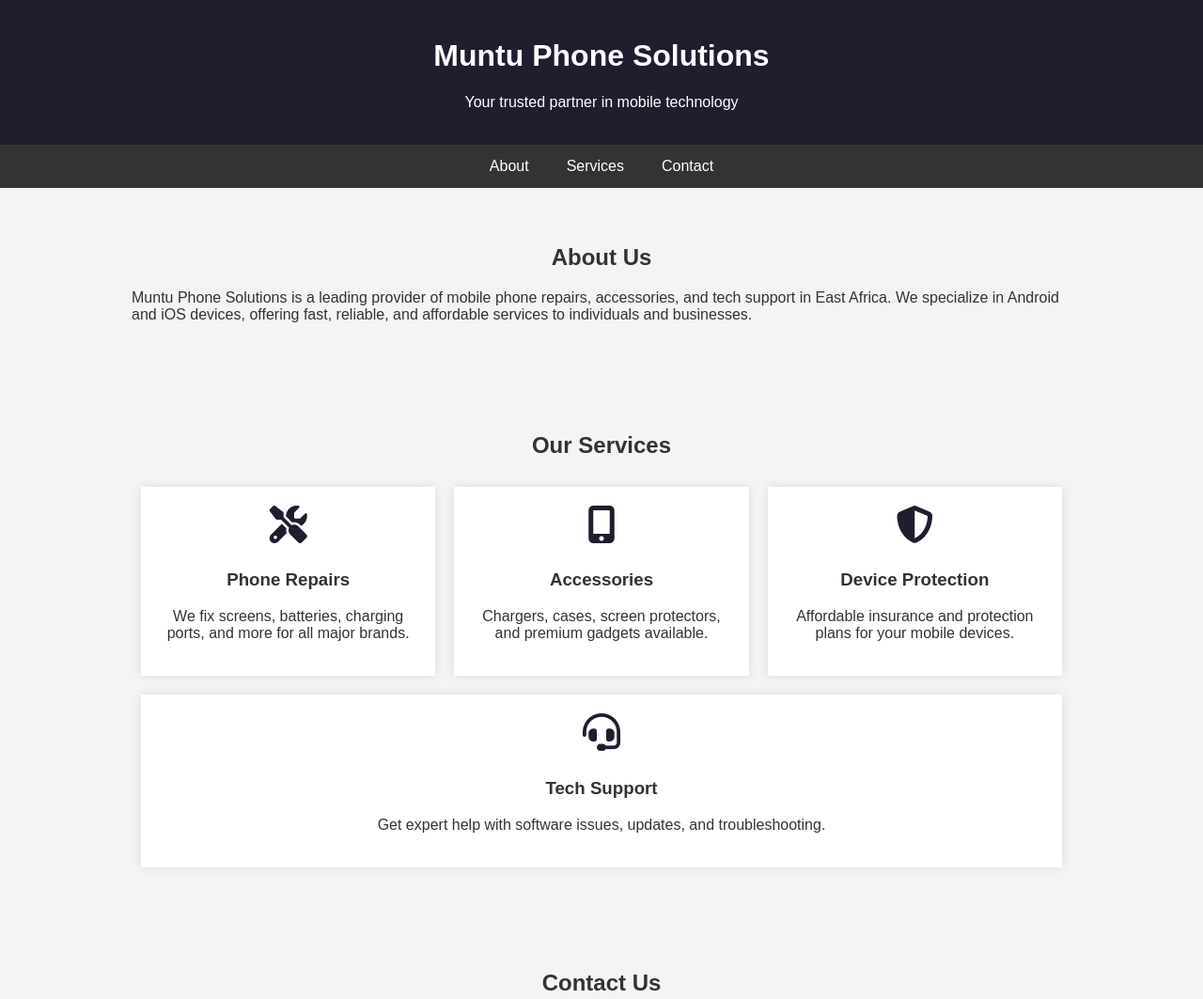
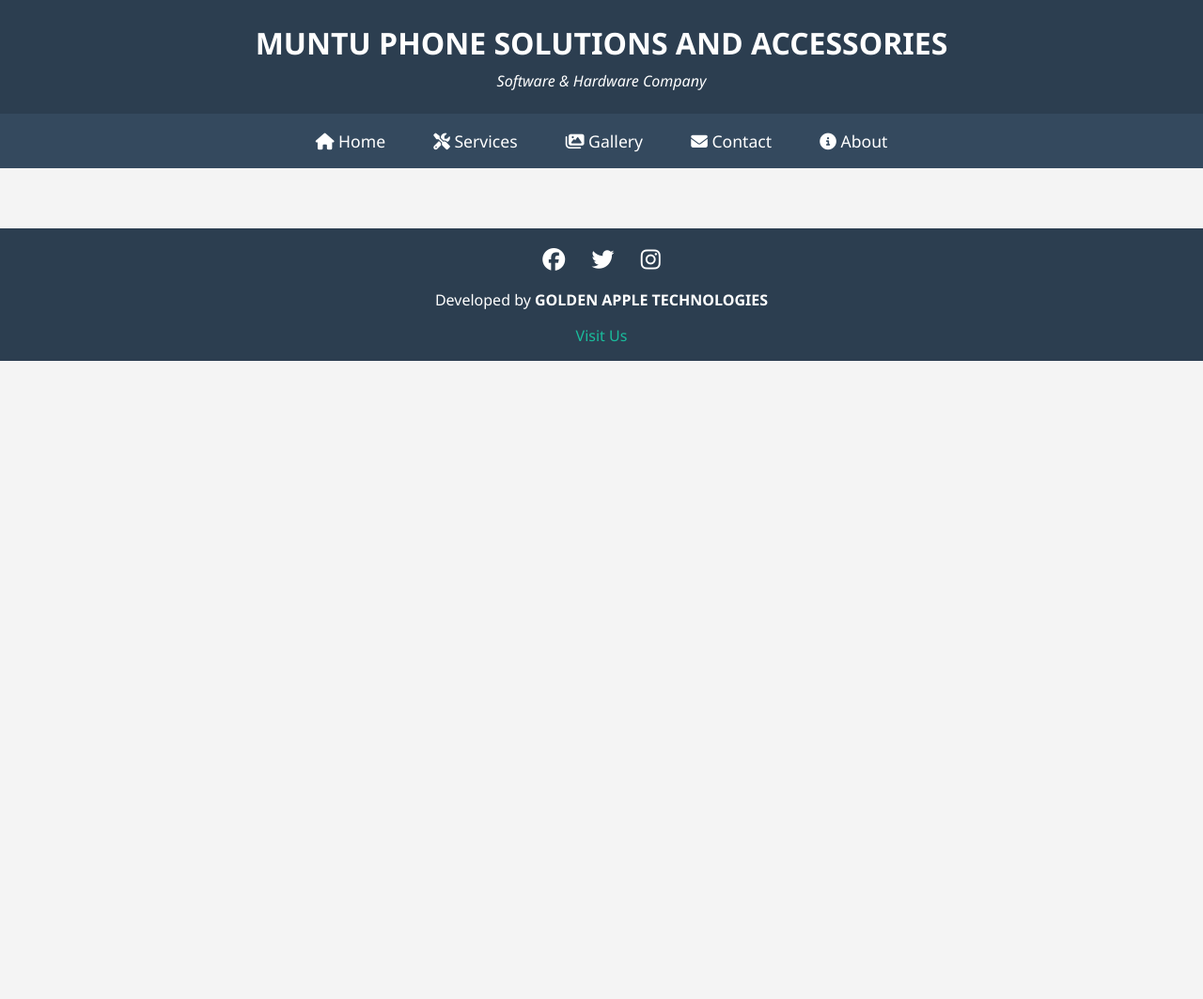
Before and after one commit to rockrock-rock/rockrock-rock.github.io, a plain HTML site: page index.html in a window 1280 px wide. Shown: the top 1063 px of the page at 94% size. After the commit the page ends 800 px from the top, so only its background shows below. Drawn offline with Linux system fonts and the light colour scheme.

Commit message:
Update index.html

```diff
--- a/index.html
+++ b/index.html
@@ -3,145 +3,174 @@
 <head>
   <meta charset="UTF-8" />
   <meta name="viewport" content="width=device-width, initial-scale=1.0" />
-  <title>Muntu Phone Solutions</title>
-  <link rel="stylesheet" href="https://cdnjs.cloudflare.com/ajax/libs/font-awesome/6.5.0/css/all.min.css" />
+  <title>MUNTU PHONE SOLUTIONS</title>
   <style>
     body {
   margin: 0;
-      font-family: Arial, sans-serif;
+  font-family: 'Segoe UI', sans-serif;
   background-color: #f4f4f4;
   color: #333;
 }
+
 header {
-      background-color: #1e1e2f;
+  background-color: #2c3e50;
   color: white;
-      padding: 20px 0;
   text-align: center;
+  padding: 1.5em 0;
 }
+
+header h1 {
+  margin: 0;
+  font-size: 2em;
+}
+
+header p {
+  margin: 0.5em 0 0;
+  font-style: italic;
+}
+
 nav {
-      background-color: #333;
+  background-color: #34495e;
+}
+
+nav ul {
+  list-style: none;
   display: flex;
   justify-content: center;
+  padding: 0;
+  margin: 0;
+  flex-wrap: wrap;
 }
+
+nav li {
+  margin: 0.5em;
+}
+
 nav a {
   color: white;
-      padding: 14px 20px;
   text-decoration: none;
-      transition: background 0.3s;
+  font-size: 1.1em;
+  padding: 0.5em 1em;
+  display: inline-block;
 }
+
 nav a:hover {
-      background-color: #575757;
+  background-color: #1abc9c;
+  border-radius: 5px;
 }
-    .section {
-      padding: 40px 20px;
+
+main {
+  padding: 2em;
   max-width: 1000px;
   margin: auto;
 }
-    .section h2 {
-      text-align: center;
-      margin-bottom: 20px;
+
+.card {
+  background-color: white;
+  padding: 1.5em;
+  margin-bottom: 1.5em;
+  border-radius: 8px;
+  box-shadow: 0 2px 5px rgba(0,0,0,0.1);
 }
-    .services {
-      display: flex;
-      flex-wrap: wrap;
-      justify-content: space-around;
+
+.card h2 {
+  margin-top: 0;
+  color: #2c3e50;
 }
-    .service {
-      background: white;
-      padding: 20px;
-      margin: 10px;
-      flex: 1 1 250px;
-      box-shadow: 0 0 10px rgba(0,0,0,0.1);
-      text-align: center;
+
+.card i {
+  color: #1abc9c;
+  margin-right: 0.5em;
 }
-    .service i {
-      font-size: 40px;
-      margin-bottom: 10px;
-      color: #1e1e2f;
+
+.gallery {
+  display: grid;
+  grid-template-columns: repeat(auto-fit, minmax(200px, 1fr));
+  gap: 1em;
 }
+
+.gallery img {
+  width: 100%;
+  border-radius: 8px;
+  box-shadow: 0 2px 5px rgba(0,0,0,0.1);
+}
+
+form {
+  background-color: white;
+  padding: 1.5em;
+  border-radius: 8px;
+  box-shadow: 0 2px 5px rgba(0,0,0,0.1);
+}
+
+form input, form textarea {
+  width: 100%;
+  padding: 0.8em;
+  margin-bottom: 1em;
+  border: 1px solid #ccc;
+  border-radius: 5px;
+}
+
+form button {
+  background-color: #1abc9c;
+  color: white;
+  border: none;
+  padding: 0.8em 1.5em;
+  border-radius: 5px;
+  cursor: pointer;
+}
+
+form button:hover {
+  background-color: #16a085;
+}
+
 footer {
-      background-color: #1e1e2f;
+  background-color: #2c3e50;
   color: white;
   text-align: center;
-      padding: 20px;
+  padding: 1em;
 }
-    .contact-form input, .contact-form textarea {
-      width: 100%;
-      padding: 10px;
-      margin: 10px 0;
+
+footer a {
+  color: #1abc9c;
+  text-decoration: none;
 }
-    .contact-form button {
-      background-color: #1e1e2f;
+
+.social a {
+  margin: 0 0.5em;
   color: white;
-      padding: 10px 20px;
-      border: none;
-      cursor: pointer;
-    }
-    .contact-form button:hover {
-      background-color: #333;
+  font-size: 1.5em;
 }
   </style>
+  <script src="https://kit.fontawesome.com/a076d05399.js" crossorigin="anonymous"></script>
 </head>
 <body>
-
   <header>
-    <h1>Muntu Phone Solutions</h1>
-    <p>Your trusted partner in mobile technology</p>
+    <h1>MUNTU PHONE SOLUTIONS AND ACCESSORIES</h1>
+    <p>Software & Hardware Company</p>
   </header>
 
   <nav>
-    <a href="#about">About</a>
-    <a href="#services">Services</a>
-    <a href="#contact">Contact</a>
+    <ul>
+      <li><a href="#"><i class="fas fa-home"></i> Home</a></li>
+      <li><a href="#"><i class="fas fa-tools"></i> Services</a></li>
+      <li><a href="#"><i class="fas fa-images"></i> Gallery</a></li>
+      <li><a href="#"><i class="fas fa-envelope"></i> Contact</a></li>
+      <li><a href="#"><i class="fas fa-info-circle"></i> About</a></li>
+    </ul>
   </nav>
 
-  <section id="about" class="section">
-    <h2>About Us</h2>
-    <p>
-      Muntu Phone Solutions is a leading provider of mobile phone repairs, accessories, and tech support in East Africa. We specialize in Android and iOS devices, offering fast, reliable, and affordable services to individuals and businesses.
-    </p>
-  </section>
-
-  <section id="services" class="section">
-    <h2>Our Services</h2>
-    <div class="services">
-      <div class="service">
-        <i class="fas fa-tools"></i>
-        <h3>Phone Repairs</h3>
-        <p>We fix screens, batteries, charging ports, and more for all major brands.</p>
-      </div>
-      <div class="service">
-        <i class="fas fa-mobile-alt"></i>
-        <h3>Accessories</h3>
-        <p>Chargers, cases, screen protectors, and premium gadgets available.</p>
-      </div>
-      <div class="service">
-        <i class="fas fa-shield-alt"></i>
-        <h3>Device Protection</h3>
-        <p>Affordable insurance and protection plans for your mobile devices.</p>
-      </div>
-      <div class="service">
-        <i class="fas fa-headset"></i>
-        <h3>Tech Support</h3>
-        <p>Get expert help with software issues, updates, and troubleshooting.</p>
-      </div>
-    </div>
-  </section>
-
-  <section id="contact" class="section">
-    <h2>Contact Us</h2>
-    <form class="contact-form">
-      <input type="text" placeholder="Your Name" required />
-      <input type="email" placeholder="Your Email" required />
-      <textarea rows="5" placeholder="Your Message" required></textarea>
-      <button type="submit"><i class="fas fa-paper-plane"></i> Send Message</button>
-    </form>
-  </section>
+  <main id="main-content"></main>
 
   <footer>
-    <p>&copy; 2025 Muntu Phone Solutions. All rights reserved.</p>
-    <p>Developed by <a href="https://goldenapplecoders-coder.github.io" style="color: #ffd700;">Golden Apple Technologies</a></p>
+    <div class="social">
+      <a href="#"><i class="fab fa-facebook"></i></a>
+      <a href="#"><i class="fab fa-twitter"></i></a>
+      <a href="#"><i class="fab fa-instagram"></i></a>
+    </div>
+    <p>Developed by <strong>GOLDEN APPLE TECHNOLOGIES</strong></p>
+    <a href="https://goldenapplecoders-coder.github.io" target="_blank">Visit Us</a>
   </footer>
 
+  <script src="script.js"></script>
 </body>
 </html>
```
Lines whose indentation alone changed are shown as unchanged.
